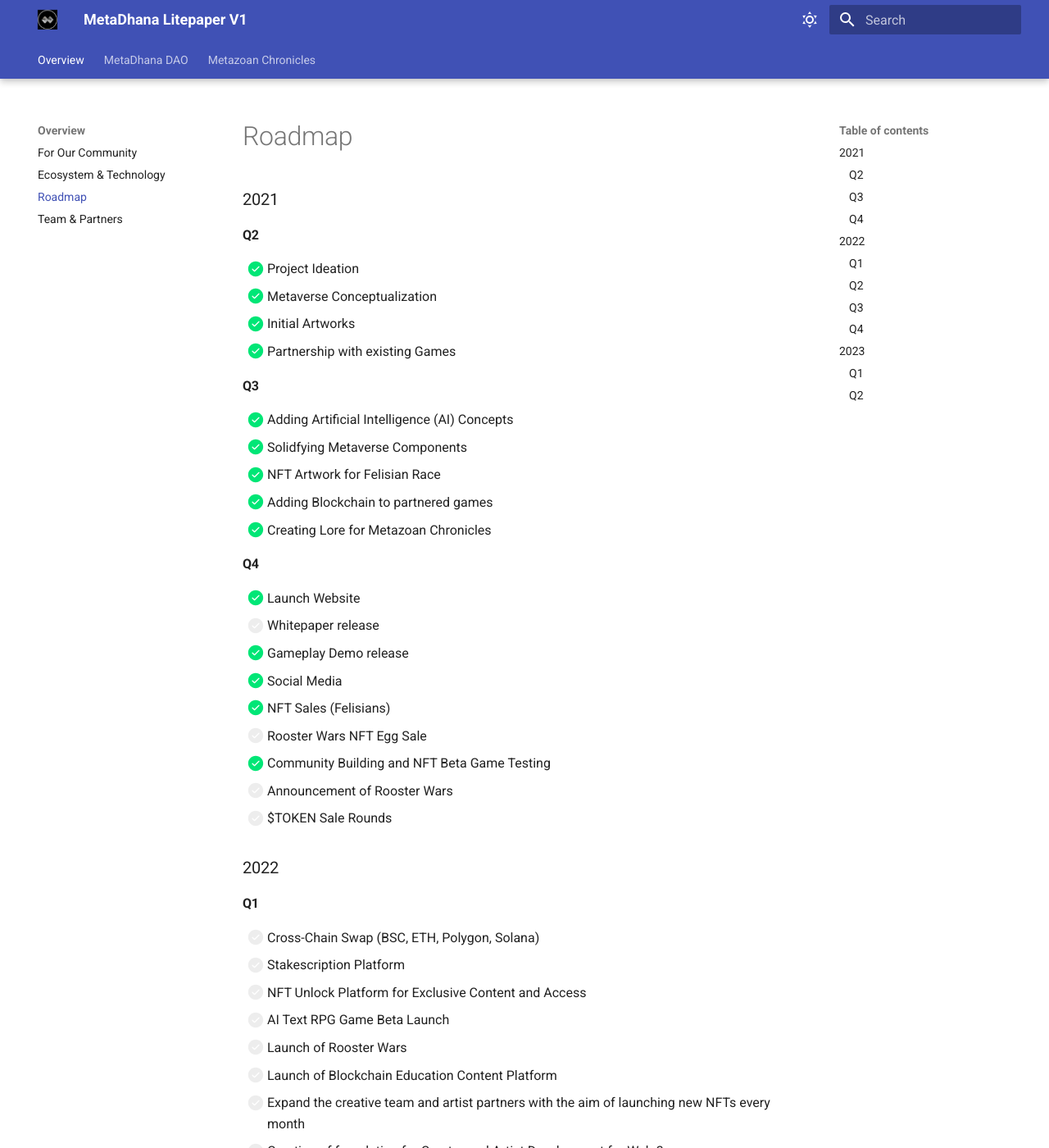
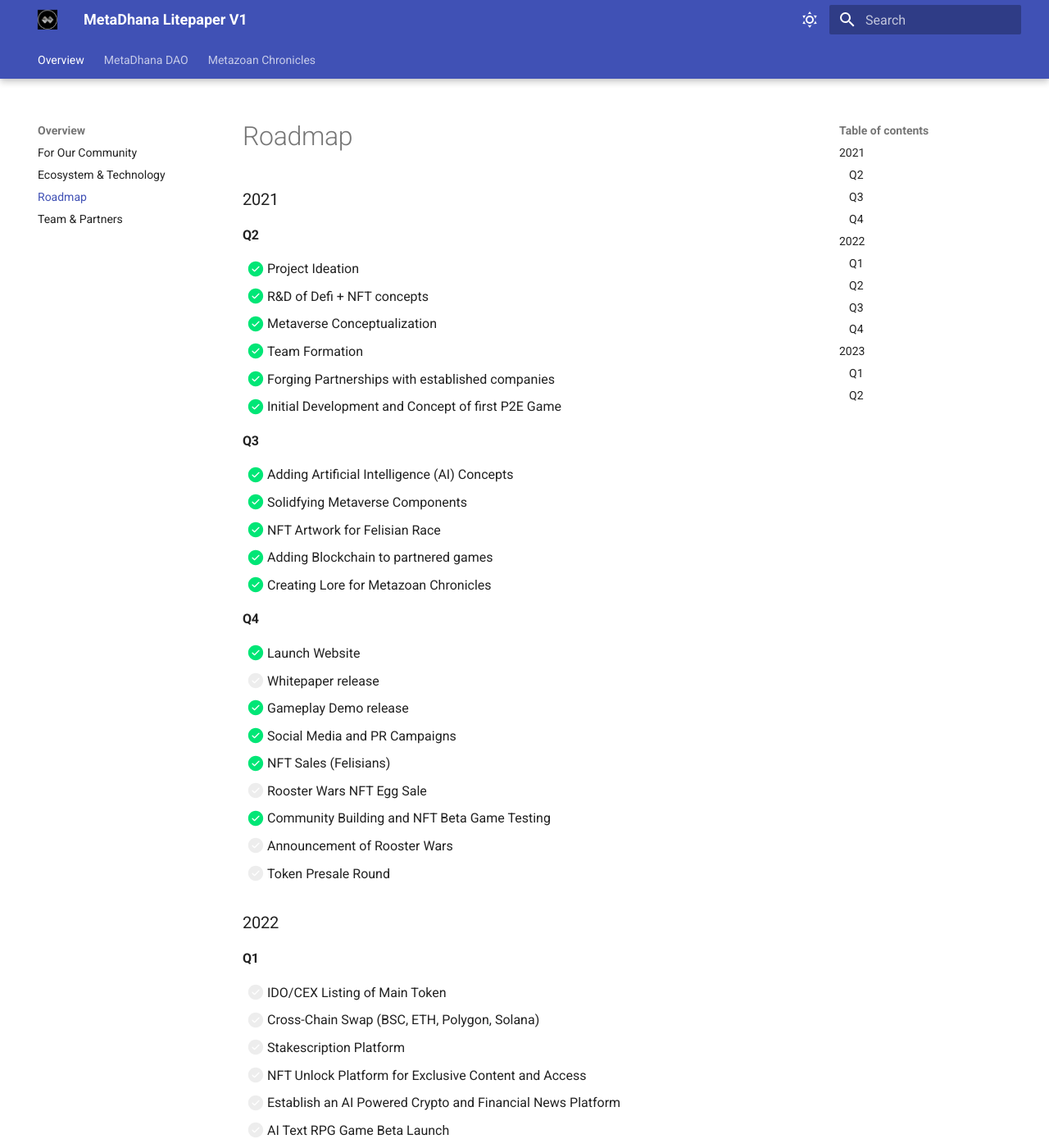
Before and after one commit to AshtreeBV/metazoan-whitepaper, an MkDocs documentation site: the page built from docs/overview/roadmap.md, in a window 1280 px wide and 1400 px high. Shown: the whole window at 82% size. Built offline with MkDocs 1.6.1 and Material for MkDocs 9.7.7, drawn with Linux system fonts in a browser that asks for light colours.

Commit message:
Update roadmap.md

```diff
--- a/docs/overview/roadmap.md
+++ b/docs/overview/roadmap.md
@@ -5,9 +5,11 @@
 #### Q2
 
 - [x] Project Ideation
+- [x] R&D of Defi + NFT concepts
 - [x] Metaverse Conceptualization
-- [x] Initial Artworks
-- [x] Partnership with existing Games
+- [x] Team Formation
+- [x] Forging Partnerships with established companies
+- [x] Initial Development and Concept of first P2E Game
 
 #### Q3
 
@@ -22,20 +24,22 @@
 - [x] Launch Website
 - [ ] Whitepaper release
 - [x] Gameplay Demo release
-- [x] Social Media
+- [x] Social Media and PR Campaigns
 - [x] NFT Sales (Felisians)
 - [ ] Rooster Wars NFT Egg Sale
 - [x] Community Building and NFT Beta Game Testing
 - [ ] Announcement of Rooster Wars
-- [ ] $TOKEN Sale Rounds
+- [ ] Token Presale Round
 
 ### 2022
 
 #### Q1
 
+- [ ] IDO/CEX Listing of Main Token
 - [ ] Cross-Chain Swap (BSC, ETH, Polygon, Solana)
 - [ ] Stakescription Platform
 - [ ] NFT Unlock Platform for Exclusive Content and Access
+- [ ] Establish an AI Powered Crypto and Financial News Platform
 - [ ] AI Text RPG Game Beta Launch
 - [ ] Launch of Rooster Wars
 - [ ] Launch of Blockchain Education Content Platform
```
